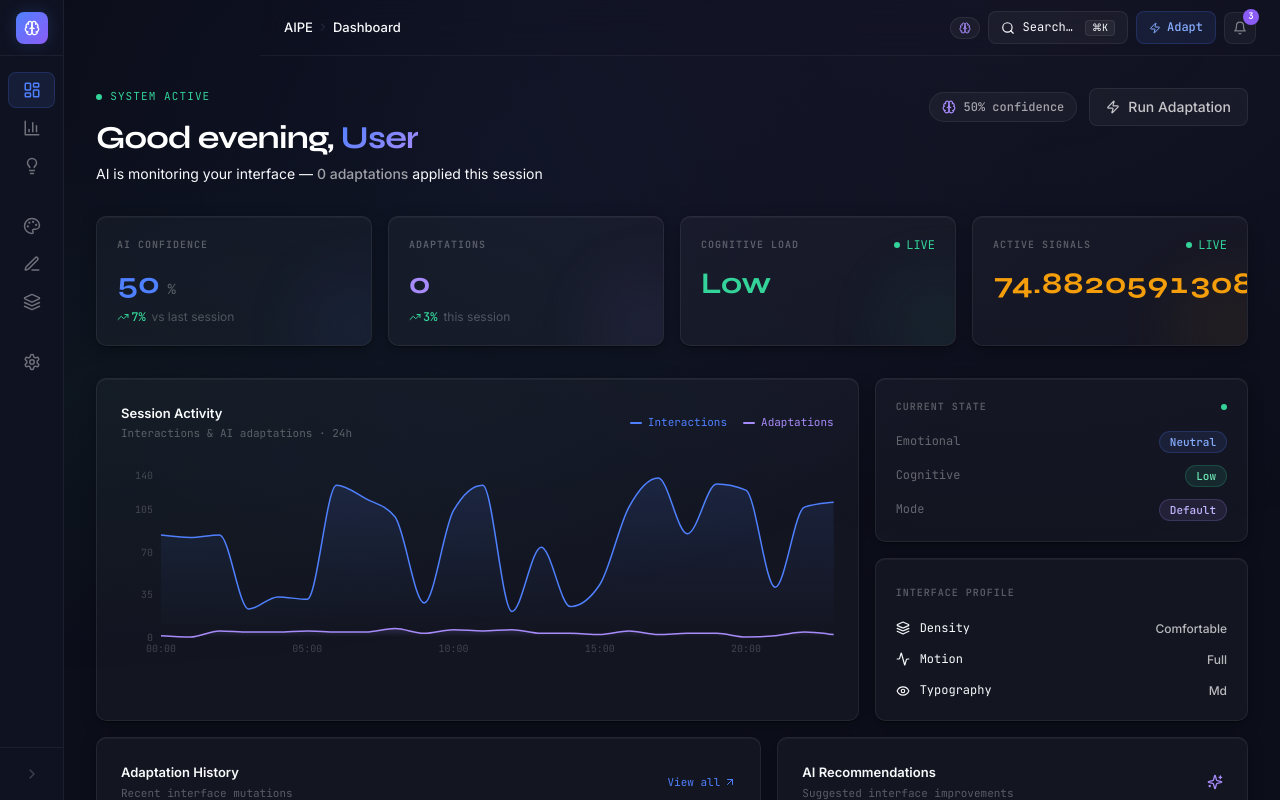
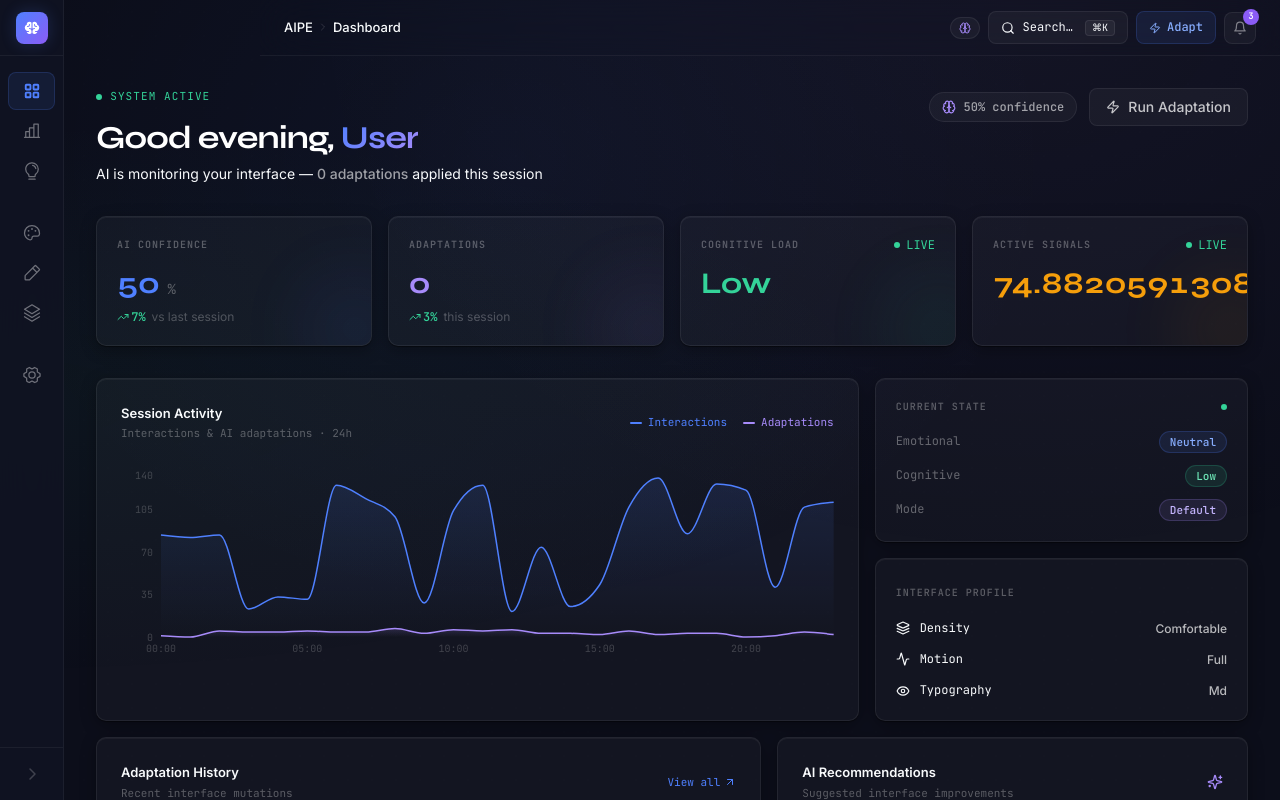
Before and after one commit to Oladhimeji88/AI-Interface-Personalization-Engine, a Next.js app: page /dashboard in a window 1280 px wide. Both pictures are taken after a click on the button "Collapse sidebar". Shown: the top 800 px of the page. Built offline with nearby package versions, Linux system fonts and the light colour scheme.

Commit message:
refactor: update Sidebar component to use new icon imports for improved consistency

```diff
--- a/src/components/layout/Sidebar.tsx
+++ b/src/components/layout/Sidebar.tsx
@@ -3,45 +3,36 @@
 import Link from "next/link";
 import { usePathname } from "next/navigation";
 import { cn } from "@/lib/utils";
-import {
-  LayoutDashboard,
-  Palette,
-  BarChart3,
-  Lightbulb,
-  Edit3,
-  Settings,
-  Brain,
-  ChevronLeft,
-  Command,
-  Layers,
-  Sparkles,
-} from "lucide-react";
 import { useUIStore } from "@/lib/store/ui.store";
 import { usePersonalizationStore } from "@/lib/store/personalization.store";
 import { AIStatusBadge } from "@/components/ui/AIStatusBadge";
 import { getTimeOfDayGreeting } from "@/lib/utils";
+import {
+  SquaresFour, ChartBar, Lightbulb, Palette, PencilSimple, Stack,
+  GearSix, Brain, CaretLeft, Command, Sparkle,
+} from "@/components/ui/icons";
 
 const NAV_ITEMS = [
   {
     group: "Core",
     items: [
-      { href: "/dashboard",  label: "Dashboard",        icon: LayoutDashboard, accent: "quantum" },
-      { href: "/analytics",  label: "Analytics",        icon: BarChart3,        accent: "synapse" },
-      { href: "/insights",   label: "Behavior Insights", icon: Lightbulb,       accent: "plasma"  },
+      { href: "/dashboard",  label: "Dashboard",        Icon: SquaresFour, accent: "quantum" },
+      { href: "/analytics",  label: "Analytics",        Icon: ChartBar,    accent: "synapse" },
+      { href: "/insights",   label: "Behavior Insights", Icon: Lightbulb,  accent: "plasma"  },
     ],
   },
   {
     group: "Personalization",
     items: [
-      { href: "/personalize", label: "Personalize",  icon: Palette, accent: "neural"   },
-      { href: "/editor",      label: "Live Editor",   icon: Edit3,   accent: "quantum"  },
-      { href: "/themes",      label: "Themes",        icon: Layers,  accent: "neural"   },
+      { href: "/personalize", label: "Personalize",  Icon: Palette,       accent: "neural"   },
+      { href: "/editor",      label: "Live Editor",  Icon: PencilSimple,  accent: "quantum"  },
+      { href: "/themes",      label: "Themes",       Icon: Stack,         accent: "neural"   },
     ],
   },
   {
     group: "System",
     items: [
-      { href: "/settings", label: "Settings", icon: Settings, accent: "default" },
+      { href: "/settings", label: "Settings", Icon: GearSix, accent: "default" },
     ],
   },
 ] as const;
@@ -53,14 +44,14 @@ const accentIcon: Record<Accent, string> = {
   neural:  "text-neural-400",
   synapse: "text-synapse-400",
   plasma:  "text-plasma-500",
-  default: "text-white/45",
+  default: "text-white/50",
 };
 
 const accentActive: Record<Accent, string> = {
-  quantum: "bg-quantum-400/[0.10] border-quantum-400/[0.18] text-quantum-300",
-  neural:  "bg-neural-400/[0.10]  border-neural-400/[0.18]  text-neural-300",
-  synapse: "bg-synapse-400/[0.10] border-synapse-400/[0.18] text-synapse-300",
-  plasma:  "bg-plasma-500/[0.10]  border-plasma-500/[0.18]  text-plasma-400",
+  quantum: "bg-quantum-400/[0.09] border-quantum-400/[0.18] text-quantum-300",
+  neural:  "bg-neural-400/[0.09]  border-neural-400/[0.18]  text-neural-300",
+  synapse: "bg-synapse-400/[0.09] border-synapse-400/[0.18] text-synapse-300",
+  plasma:  "bg-plasma-500/[0.09]  border-plasma-500/[0.18]  text-plasma-400",
   default: "bg-white/[0.06]       border-white/[0.10]        text-white/80",
 };
 
@@ -80,18 +71,17 @@ export function Sidebar() {
         sidebarCollapsed ? "w-16" : "w-[var(--sidebar-width)]"
       )}
     >
-      {/* ── Logo / Brand ──────────────────────────────────────────────── */}
+      {/* ── Brand ───────────────────────────────────────────────── */}
       <div
         className={cn(
           "flex items-center flex-shrink-0 border-b border-white/[0.055]",
-          "h-[var(--header-height)] px-4",
-          sidebarCollapsed ? "justify-center px-3" : "justify-between"
+          "h-[var(--header-height)]",
+          sidebarCollapsed ? "px-3 justify-center" : "px-4 justify-between"
         )}
       >
         <div className={cn("flex items-center gap-3", sidebarCollapsed && "justify-center")}>
-          {/* Logo mark */}
           <div className="w-8 h-8 rounded-lg bg-gradient-to-br from-quantum-400 to-neural-500 flex items-center justify-center flex-shrink-0 shadow-quantum-sm">
-            <Brain className="w-4 h-4 text-white" />
+            <Brain size={16} weight="fill" className="text-white" />
           </div>
           {!sidebarCollapsed && (
             <div>
@@ -110,21 +100,21 @@ export function Sidebar() {
             type="button"
             onClick={toggleSidebar}
             aria-label="Collapse sidebar"
-            className="w-7 h-7 rounded-md flex items-center justify-center text-white/20 hover:text-white/55 hover:bg-white/[0.05] transition-all duration-150"
+            className="w-7 h-7 rounded-md flex items-center justify-center text-white/22 hover:text-white/55 hover:bg-white/[0.05] transition-all duration-150"
           >
-            <ChevronLeft className="w-3.5 h-3.5" />
+            <CaretLeft size={14} weight="bold" />
           </button>
         )}
       </div>
 
-      {/* ── AI Status ─────────────────────────────────────────────────── */}
+      {/* ── AI Status ───────────────────────────────────────────── */}
       {!sidebarCollapsed && (
         <div className="px-4 py-2.5 border-b border-white/[0.055]">
           <AIStatusBadge className="w-full justify-center" size="sm" />
         </div>
       )}
 
-      {/* ── Navigation ────────────────────────────────────────────────── */}
+      {/* ── Navigation ──────────────────────────────────────────── */}
       <nav className="flex-1 overflow-y-auto py-4 px-2 space-y-6">
         {NAV_ITEMS.map((group) => (
           <div key={group.group}>
@@ -138,8 +128,8 @@ export function Sidebar() {
                 const isActive =
                   pathname === item.href ||
                   pathname.startsWith(item.href + "/");
-                const Icon = item.icon;
                 const accent = item.accent as Accent;
+                const { Icon } = item;
 
                 return (
                   <li key={item.href}>
@@ -147,25 +137,25 @@ export function Sidebar() {
                       href={item.href}
                       title={sidebarCollapsed ? item.label : undefined}
                       className={cn(
-                        "relative flex items-center gap-2.5 px-2 py-2 rounded-lg",
-                        "text-[13px] font-medium transition-all duration-150 group",
+                        "flex items-center gap-2.5 px-2 py-2 rounded-lg border",
+                        "text-[13px] font-medium transition-all duration-150",
                         sidebarCollapsed && "justify-center",
                         isActive
-                          ? cn("border", accentActive[accent])
-                          : "text-white/40 hover:text-white/72 hover:bg-white/[0.04] border border-transparent"
+                          ? accentActive[accent]
+                          : "text-white/40 hover:text-white/72 hover:bg-white/[0.04] border-transparent"
                       )}
                     >
                       <Icon
+                        size={sidebarCollapsed ? 20 : 16}
+                        weight={isActive ? "bold" : "regular"}
                         className={cn(
                           "flex-shrink-0 transition-colors duration-150",
-                          sidebarCollapsed ? "w-[18px] h-[18px]" : "w-4 h-4",
                           isActive ? accentIcon[accent] : "text-current"
                         )}
                       />
                       {!sidebarCollapsed && (
                         <span className="flex-1 truncate">{item.label}</span>
                       )}
-                      {/* Unresolved recs badge */}
                       {!sidebarCollapsed &&
                         item.href === "/personalize" &&
                         unresolvedRecs.length > 0 && (
@@ -182,21 +172,16 @@ export function Sidebar() {
         ))}
       </nav>
 
-      {/* ── Footer ────────────────────────────────────────────────────── */}
+      {/* ── Footer ──────────────────────────────────────────────── */}
       {!sidebarCollapsed && (
         <div className="p-3 border-t border-white/[0.055] space-y-1">
-          {/* Command palette shortcut */}
+          {/* ⌘K trigger */}
           <button
             type="button"
             onClick={openCommandPalette}
-            className={cn(
-              "w-full flex items-center gap-2 px-3 py-2 rounded-lg",
-              "bg-white/[0.03] border border-white/[0.06]",
-              "text-[12px] text-white/22 hover:text-white/48 transition-all duration-150",
-              "font-mono"
-            )}
+            className="w-full flex items-center gap-2 px-3 py-2 rounded-lg bg-white/[0.03] border border-white/[0.06] text-[12px] text-white/22 hover:text-white/48 transition-all duration-150 font-mono"
           >
-            <Command className="w-3.5 h-3.5 flex-shrink-0" />
+            <Command size={13} weight="regular" className="flex-shrink-0" />
             <span className="flex-1 text-left">Command palette</span>
             <span className="flex items-center gap-0.5">
               <kbd className="px-1 py-0.5 rounded bg-white/[0.04] border border-white/[0.07] text-[10px] leading-none">⌘</kbd>
@@ -210,19 +195,17 @@ export function Sidebar() {
               <span className="text-[11px] font-bold text-white">U</span>
             </div>
             <div className="flex-1 min-w-0">
-              <div className="text-[13px] font-semibold text-white/72 truncate leading-tight">
-                User
-              </div>
+              <div className="text-[13px] font-semibold text-white/72 truncate leading-tight">User</div>
               <div className="text-[10px] font-mono text-white/25 truncate leading-tight mt-0.5">
                 {getTimeOfDayGreeting()}
               </div>
             </div>
-            <Sparkles className="w-3.5 h-3.5 text-neural-400 flex-shrink-0" />
+            <Sparkle size={14} weight="duotone" className="text-neural-400 flex-shrink-0" />
           </div>
         </div>
       )}
 
-      {/* Expand toggle when collapsed */}
+      {/* Expand when collapsed */}
       {sidebarCollapsed && (
         <div className="p-2 border-t border-white/[0.055]">
           <button
@@ -231,7 +214,7 @@ export function Sidebar() {
             aria-label="Expand sidebar"
             className="w-full h-9 flex items-center justify-center rounded-lg text-white/20 hover:text-white/55 hover:bg-white/[0.05] transition-all duration-150"
           >
-            <ChevronLeft className="w-4 h-4 rotate-180" />
+            <CaretLeft size={16} weight="bold" className="rotate-180" />
           </button>
         </div>
       )}
--- /dev/null
+++ b/src/components/ui/icons.ts
@@ -0,0 +1,66 @@
+/**
+ * AIPE Icon System — Phosphor Icons
+ * https://phosphoricons.com
+ *
+ * Weight guide:
+ *   regular  — default functional / utility
+ *   bold     — active / selected / emphasis
+ *   fill     — status indicators, solid states
+ *   duotone  — decorative / hero / brand marks
+ */
+export type { Icon as PhosphorIcon } from "@phosphor-icons/react";
+
+export {
+  // ── Navigation ────────────────────────────────────────────
+  SquaresFour,     // Dashboard
+  ChartBar,        // Analytics
+  Lightbulb,       // Insights
+  Palette,         // Personalize
+  PencilSimple,    // Live Editor
+  Stack,           // Themes
+  GearSix,         // Settings
+
+  // ── App chrome ────────────────────────────────────────────
+  Brain,           // AI logo / brand mark
+  CaretLeft,       // Sidebar collapse
+  CaretRight,      // Expand / breadcrumb divider
+  Sparkle,         // AI sparkle / recommendations
+  Command,         // ⌘ keyboard shortcut
+  Bell,            // Notifications
+  MagnifyingGlass, // Search
+  Lightning,       // Adapt / quick action
+
+  // ── Actions ───────────────────────────────────────────────
+  ArrowCounterClockwise, // Refresh / Reset
+  DownloadSimple,        // Export / Download
+  Trash,                 // Delete
+  Check,                 // Confirm
+  X,                     // Close / Dismiss
+
+  // ── Status ────────────────────────────────────────────────
+  CheckCircle,     // Success / all-clear
+  XCircle,         // Error / failed
+  Warning,         // Warning / alert
+  Info,            // Informational
+
+  // ── Trends / data ─────────────────────────────────────────
+  TrendUp,         // Positive delta
+  TrendDown,       // Negative delta
+  Minus,           // Neutral / flat
+  ArrowUpRight,    // External link / expand
+
+  // ── Interface tokens ──────────────────────────────────────
+  Clock,           // Timestamp
+  Eye,             // View / typography
+  Cursor,          // Mouse / navigation style
+  Pulse,           // Motion / cognitive load (replaces Activity)
+  Database,        // Data management
+  Shield,          // Privacy / security
+  Keyboard,        // Keyboard shortcuts
+
+  // ── Device preview ────────────────────────────────────────
+  Desktop,         // Monitor / desktop preview
+  DeviceTablet,    // Tablet preview
+  DeviceMobile,    // Mobile preview
+
+} from "@phosphor-icons/react";
```
